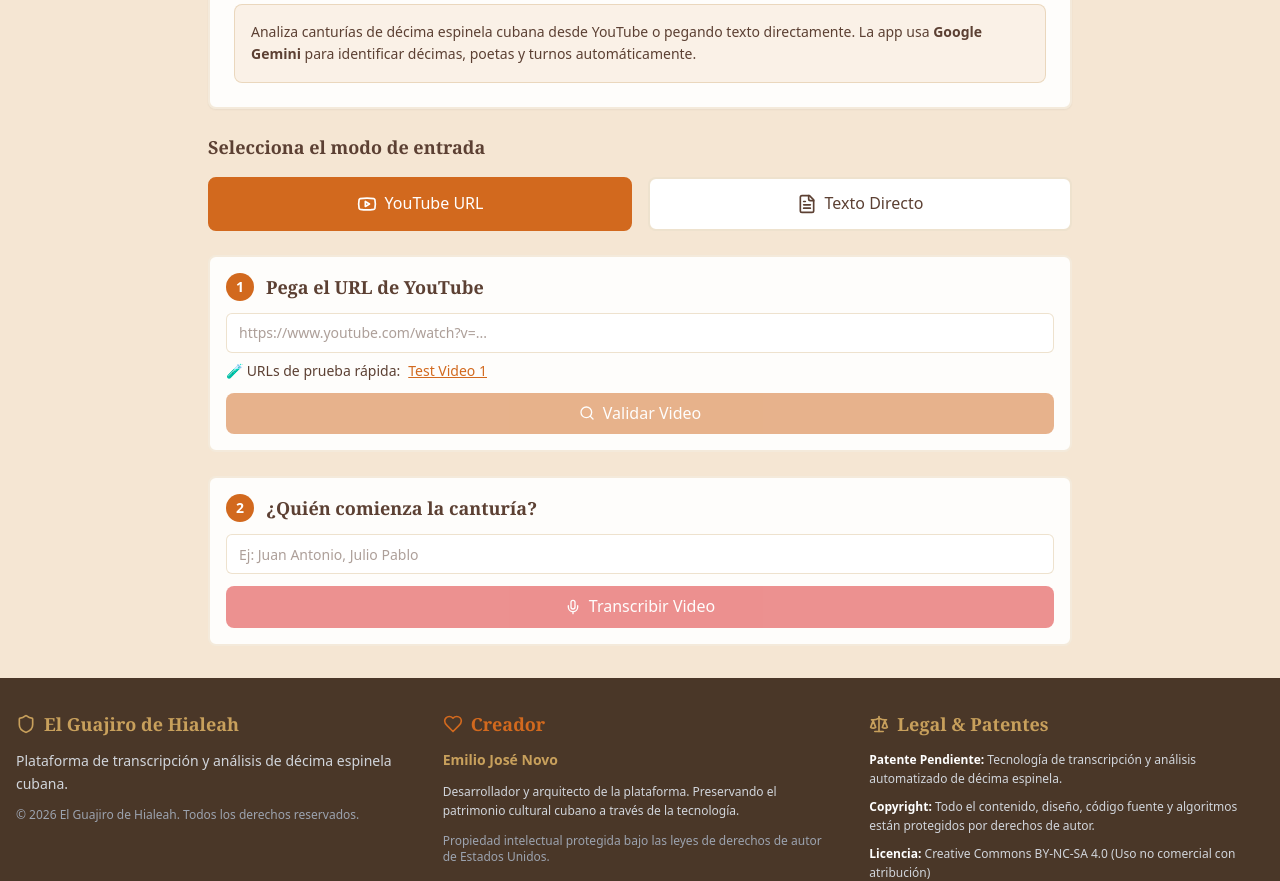
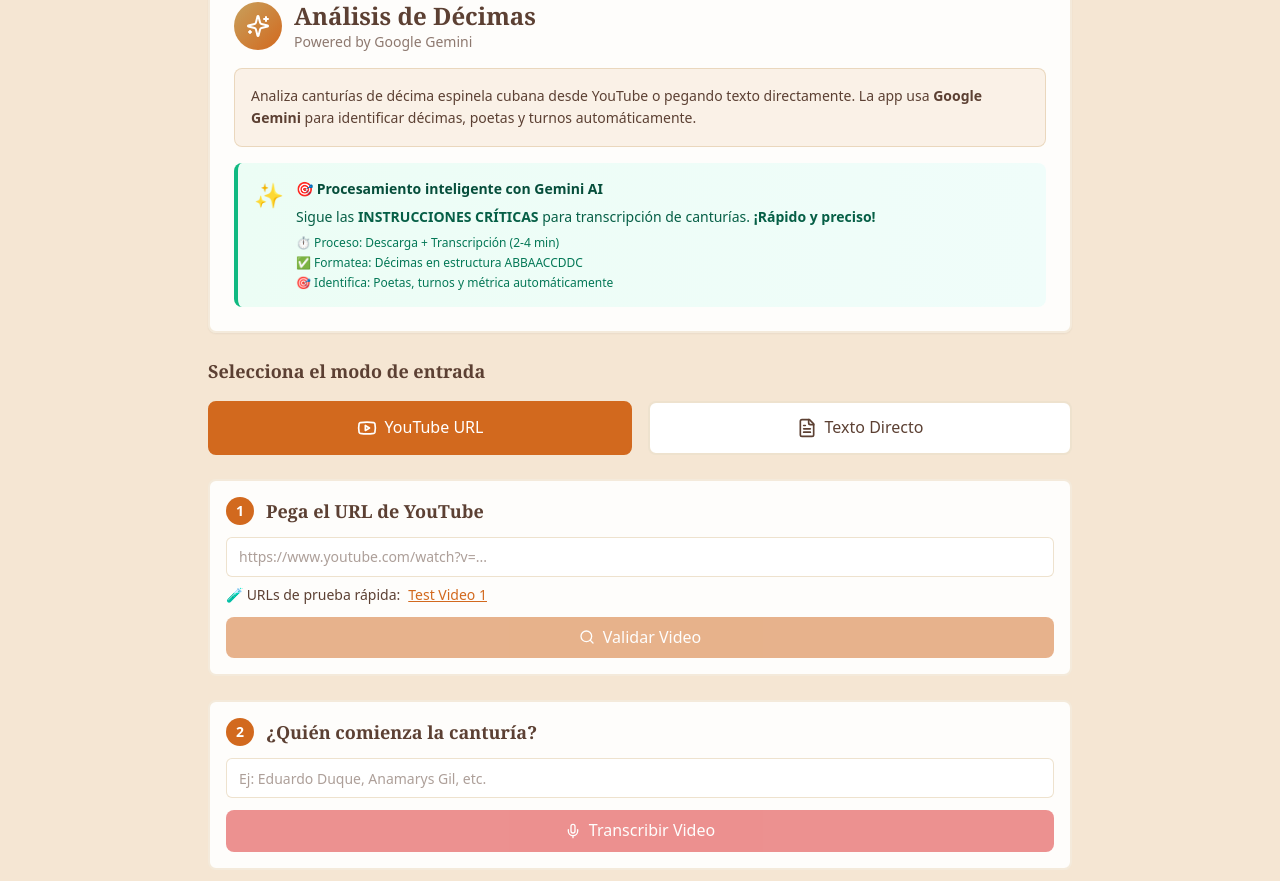
Before and after one commit to ejnburrows-rgb/VD-, a Next.js app: page / in a window 1280 px wide. Shown: the part 1682-2563 px from the top of the page. Built offline with nearby package versions, Linux system fonts and the light colour scheme.

Commit message:
Match deployed site exactly: Restore Gemini AI processing section and original placeholder text

```diff
--- a/components/hero-section.tsx
+++ b/components/hero-section.tsx
@@ -9,7 +9,7 @@ export function HeroSection() {
 
   return (
     <>
-      <section className="relative min-h-screen w-full overflow-hidden -mt-16">
+      <section className="relative min-h-screen w-full overflow-hidden">
         {/* Background image - FULL VIEWPORT */}
         <div className="absolute inset-0 w-full h-full z-0">
           <Image
--- a/components/processing-section.tsx
+++ b/components/processing-section.tsx
@@ -8,7 +8,6 @@ import { Textarea } from './ui/textarea'
 
 type InputMode = 'youtube' | 'text'
 
-// Updated: Removed Gemini AI processing section and updated placeholder
 
 export function ProcessingSection() {
   const [inputMode, setInputMode] = useState<InputMode>('youtube')
@@ -133,6 +132,27 @@ export function ProcessingSection() {
               <strong>Google Gemini</strong> para identificar décimas, poetas y turnos automáticamente.
             </p>
           </div>
+
+          {/* Gemini AI Processing Section */}
+          <div className="bg-gradient-to-r from-emerald-50 to-teal-50 p-4 rounded-lg border-l-4 border-emerald-500">
+            <div className="flex items-start gap-3">
+              <div className="flex-shrink-0 text-2xl">✨</div>
+              <div className="flex-1">
+                <p className="font-semibold text-emerald-900 text-sm mb-2">
+                  🎯 Procesamiento inteligente con Gemini AI
+                </p>
+                <p className="text-sm text-emerald-800 mb-2">
+                  Sigue las <strong>INSTRUCCIONES CRÍTICAS</strong> para transcripción de canturías.
+                  <span className="font-semibold"> ¡Rápido y preciso!</span>
+                </p>
+                <div className="text-xs text-emerald-700 space-y-1">
+                  <p>⏱️ Proceso: Descarga + Transcripción (2-4 min)</p>
+                  <p>✅ Formatea: Décimas en estructura ABBAACCDDC</p>
+                  <p>🎯 Identifica: Poetas, turnos y métrica automáticamente</p>
+                </div>
+              </div>
+            </div>
+          </div>
         </div>
       </div>
 
@@ -245,7 +265,7 @@ export function ProcessingSection() {
             </div>
             <Input
               type="text"
-              placeholder="Ej: Juan Antonio, Julio Pablo"
+              placeholder="Ej: Eduardo Duque, Anamarys Gil, etc."
               value={singerName}
               onChange={(e) => setSingerName(e.target.value)}
               className="w-full bg-white border-[#C8A05C]/30"
```
